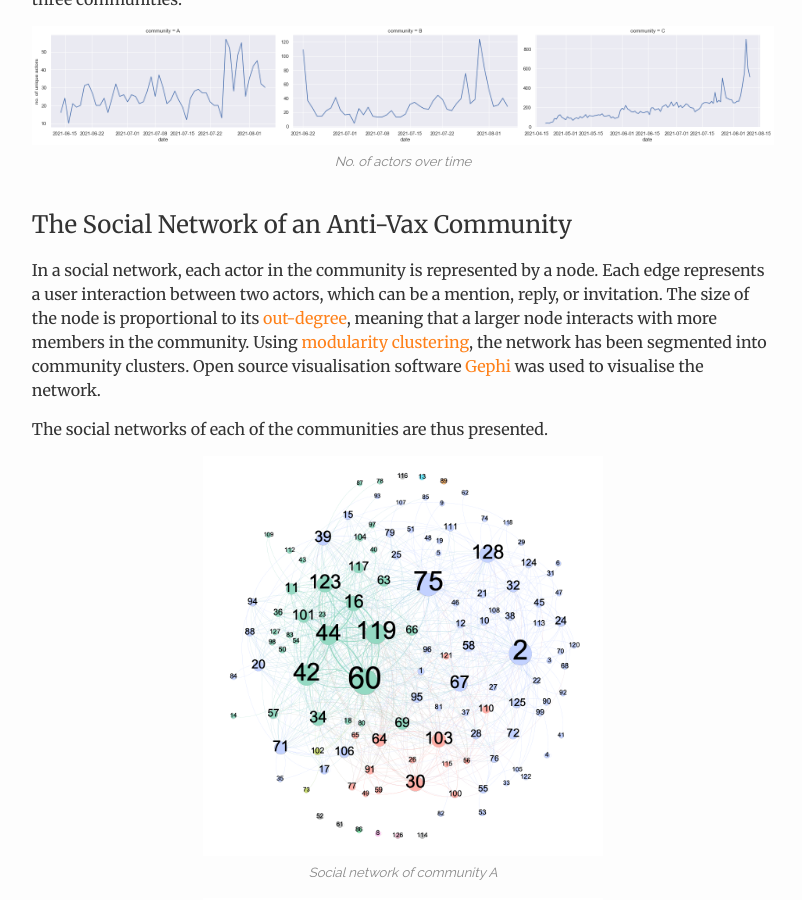
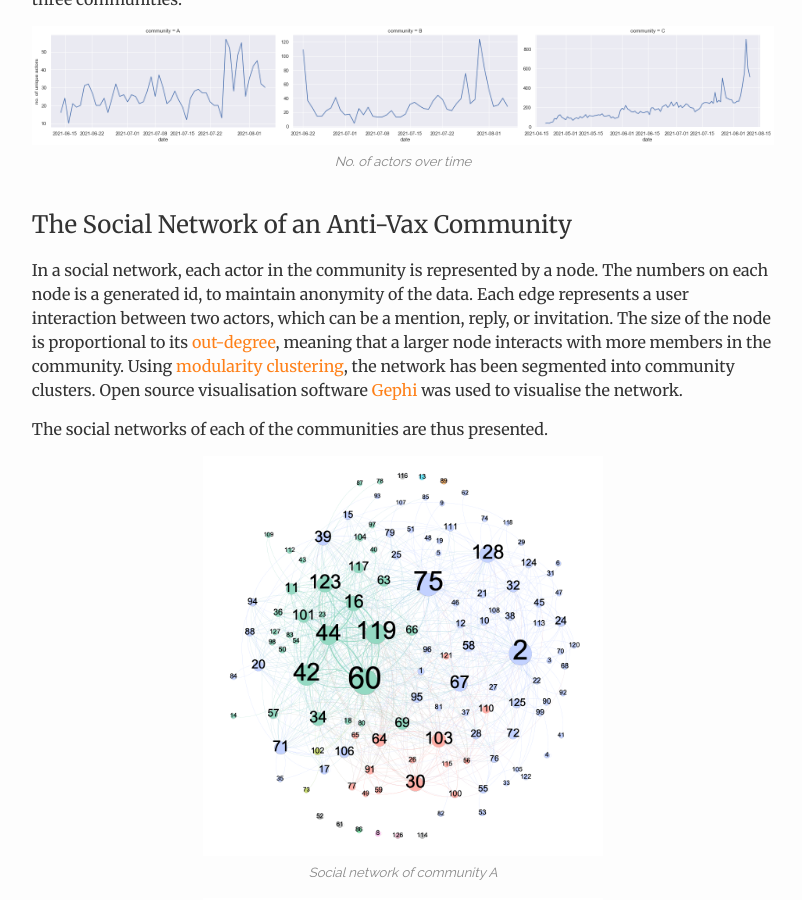
Before and after one commit to vnck/vnck.github.io, a Jekyll site: the page built from _posts/2021-08-18-visualising-sg-anti-vax-communities.md, in a window 1280 px wide and 900 px high, scrolled down 1194 px. Shown: the whole window, without its empty margins (237-1039 px from the left). Built offline with Jekyll 4.4.1, drawn with Linux system fonts in a browser that asks for light colours; comment, search, counter and statistics services are not loaded.

Commit message:
edit post

```diff
--- a/_posts/2021-08-18-visualising-sg-anti-vax-communities.md
+++ b/_posts/2021-08-18-visualising-sg-anti-vax-communities.md
@@ -39,7 +39,7 @@ When we plot the activity of unique users over time however, we see positive gro
 
 ## The Social Network of an Anti-Vax Community
 
-In a social network, each actor in the community is represented by a node. Each edge represents a user interaction between two actors, which can be a mention, reply, or invitation. The size of the node is proportional to its [out-degree](https://en.wikipedia.org/wiki/Directed_graph#Indegree_and_outdegree), meaning that a larger node interacts with more members in the community. Using [modularity clustering](https://en.wikipedia.org/wiki/Modularity_(networks)), the network has been segmented into community clusters. Open source visualisation software [Gephi](https://gephi.org/) was used to visualise the network.
+In a social network, each actor in the community is represented by a node. The numbers on each node is a generated id, to maintain anonymity of the data. Each edge represents a user interaction between two actors, which can be a mention, reply, or invitation. The size of the node is proportional to its [out-degree](https://en.wikipedia.org/wiki/Directed_graph#Indegree_and_outdegree), meaning that a larger node interacts with more members in the community. Using [modularity clustering](https://en.wikipedia.org/wiki/Modularity_(networks)), the network has been segmented into community clusters. Open source visualisation software [Gephi](https://gephi.org/) was used to visualise the network.
 
 The social networks of each of the communities are thus presented.
 
```
